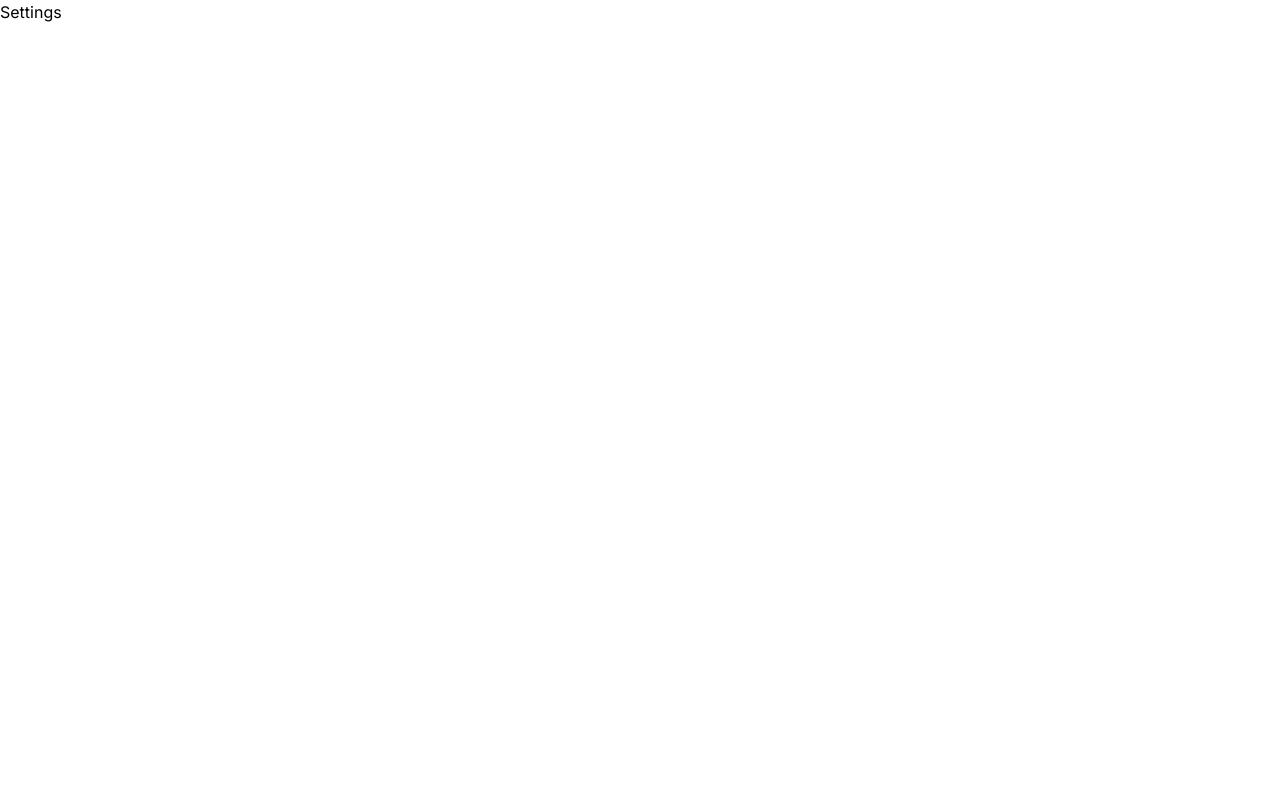
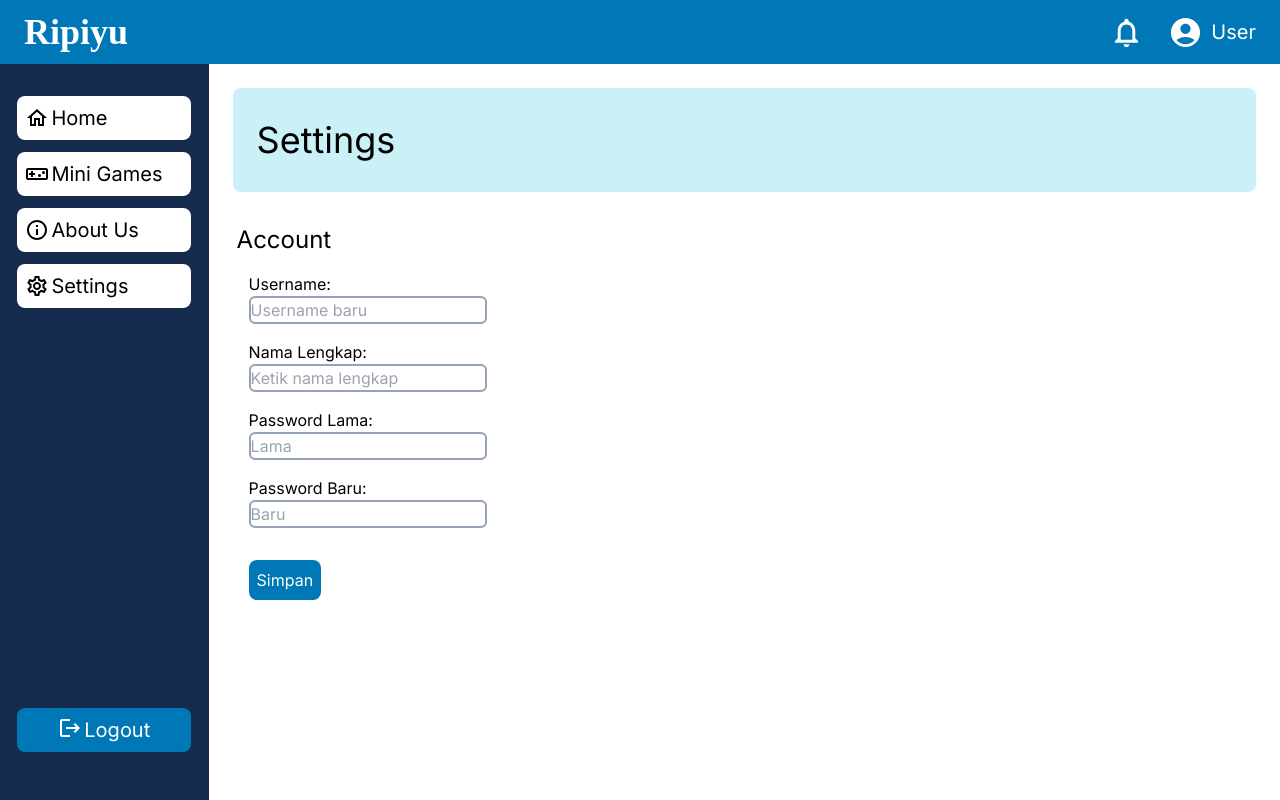
Before and after one commit to Henshou/Ripiyu, a Next.js app: page /settings in a window 1280 px wide. Built offline with nearby package versions, Linux system fonts and the light colour scheme.

Commit message:
feat: modified settings page

```diff
--- a/app/settings/page.tsx
+++ b/app/settings/page.tsx
@@ -1,6 +1,55 @@
+import Image from "next/image";
+import Navbar from "../components/navbar";
+import Link from "next/link";
+import SideBar from "../components/sidebar";
 
 export default function settingsPage() {
     return (
-        <h1>Settings</h1>
+        <>
+            <Navbar></Navbar>
+
+            <div className="flex flex-row h-[calc(100vh-64px)]">
+                <SideBar></SideBar>
+                <div className="text-black pl-6 pt-6 w-screen mr-6">
+                    <div className="flex text-4xl py-8 pl-6 bg-cloudblue rounded-lg">
+                        <h1>Settings</h1>
+                    </div>
+                    <div className="text-2xl indent-1 pb-2">
+                        <br />
+                        <h2>Account</h2>
+                    </div>
+                    <div className="pl-4">
+                        <div className="justify-items-start">
+                            <form action="">
+                                <div  className="py-2">
+                                    <label htmlFor="username">Username: </label><br />
+                                    <input type="text" placeholder="Username baru" className="rounded-md border-slate-400 border-2"/><br />
+                                </div>
+
+                                <div className="py-2">
+                                    <label htmlFor="name">Nama Lengkap: </label><br />
+                                    <input type="text" placeholder="Ketik nama lengkap" className="rounded-md border-slate-400 border-2"/><br />
+                                </div>
+
+                                <div className="py-2">
+                                    <label htmlFor="password-old">Password Lama: </label><br />
+                                    <input type="password" placeholder="Lama" className="rounded-md border-slate-400 border-2"/><br />
+                                </div>
+
+                                <div className="py-2">
+                                    <label htmlFor="password-new">Password Baru: </label><br />
+                                    <input type="password" placeholder="Baru" className="rounded-md border-slate-400 border-2"/><br />
+                                </div>
+
+                                <br />
+                                <button className="rounded-lg bg-vibrant bottom-0 right-0 text-white hover:bg-cloudblue hover:text-black">
+                                    <input type="submit" value={"Simpan"} className="p-2"/>
+                                </button>
+                            </form>
+                        </div>
+                    </div>
+                </div>
+            </div>
+        </>
     );
   }
```
